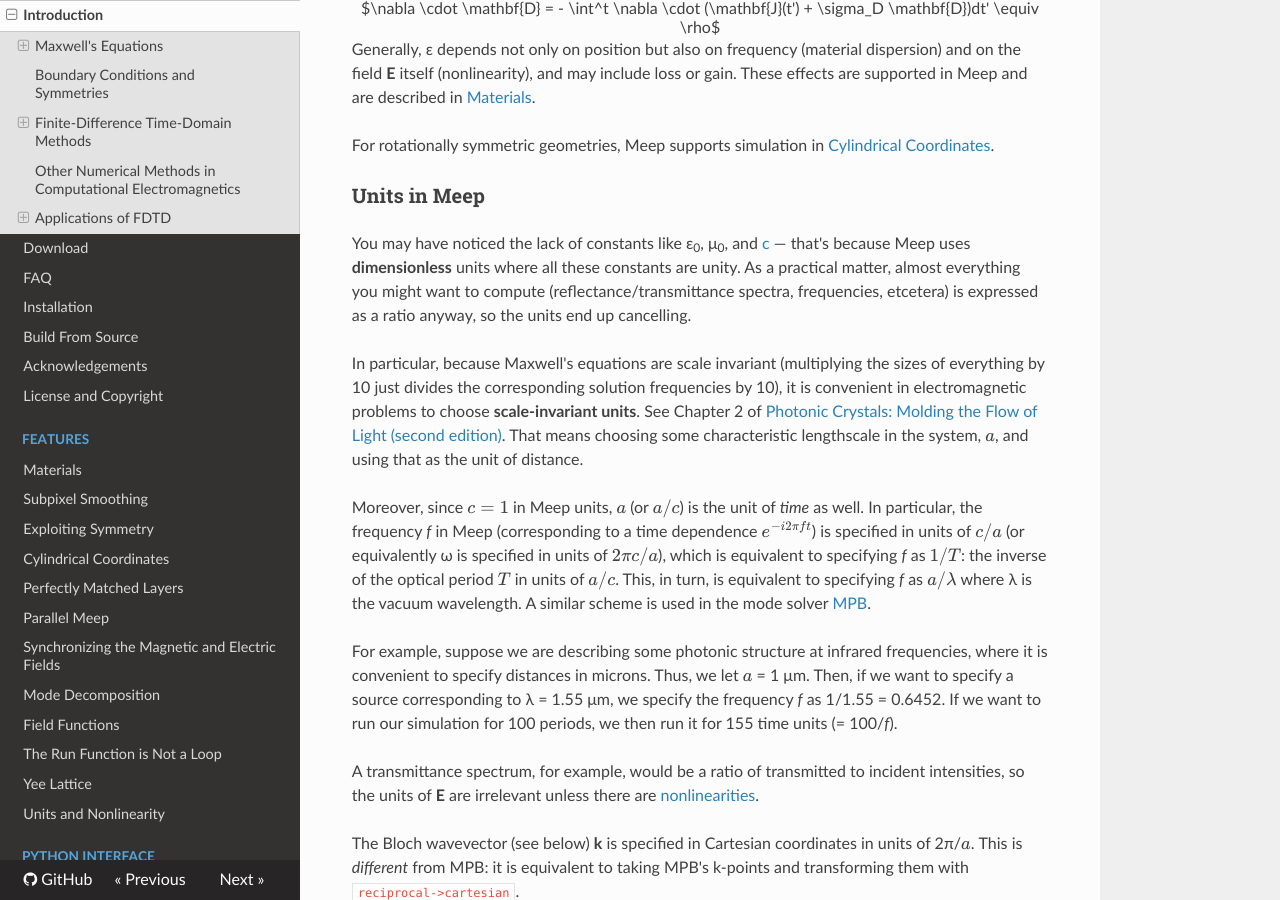
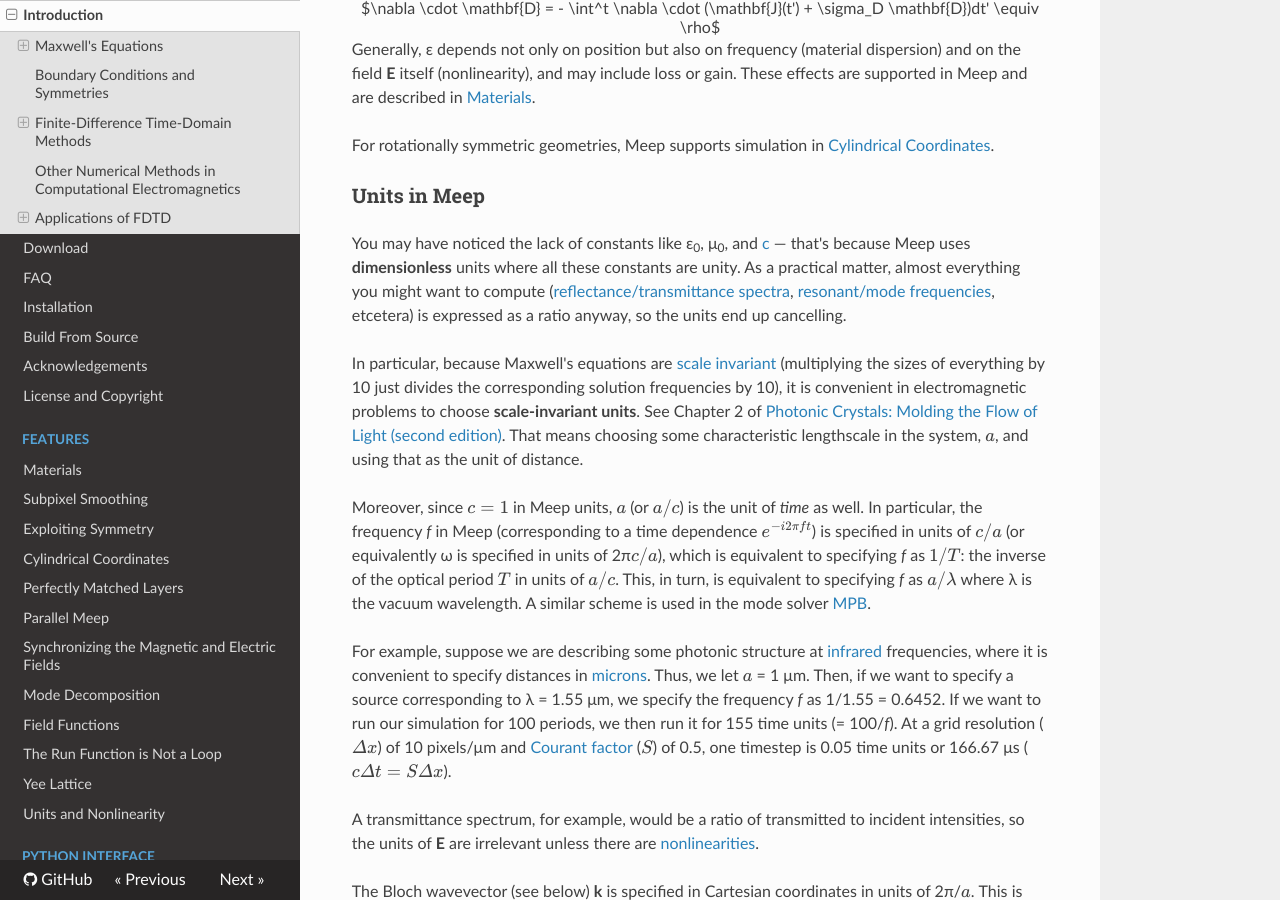
Before and after one commit to NanoComp/meep, an MkDocs documentation site: the page built from doc/docs/Introduction.md, in a window 1280 px wide and 900 px high, scrolled down 1369 px. Built offline with MkDocs 1.6.1, drawn with Linux system fonts in a browser that asks for light colours; nearby versions of some CDN libraries; formulas are drawn with MathJax 3; old or Windows-style settings are respelled for this version of MkDocs; some of the changed text lies outside the part shown.

Commit message:
minor docs update (#993)
* minor docs update

* fixes

* Update FAQ.md

```diff
--- a/doc/docs/Introduction.md
+++ b/doc/docs/Introduction.md
@@ -43,13 +43,13 @@ For rotationally symmetric geometries, Meep supports simulation in [Cylindrical
 
 ### Units in Meep
 
-You may have noticed the lack of constants like ε<sub>0</sub>, μ<sub>0</sub>, and [c](https://en.wikipedia.org/wiki/Speed_of_light) &mdash; that's because Meep uses **dimensionless** units where all these constants are unity. As a practical matter, almost everything you might want to compute (reflectance/transmittance spectra, frequencies, etcetera) is expressed as a ratio anyway, so the units end up cancelling.
+You may have noticed the lack of constants like ε<sub>0</sub>, μ<sub>0</sub>, and [c](https://en.wikipedia.org/wiki/Speed_of_light) &mdash; that's because Meep uses **dimensionless** units where all these constants are unity. As a practical matter, almost everything you might want to compute ([reflectance/transmittance spectra](Python_Tutorials/Basics.md#transmittance-spectrum-of-a-waveguide-bend), [resonant/mode frequencies](Python_Tutorials/Resonant_Modes_and_Transmission_in_a_Waveguide_Cavity.md#resonant-modes), etcetera) is expressed as a ratio anyway, so the units end up cancelling.
 
-In particular, because Maxwell's equations are scale invariant (multiplying the sizes of everything by 10 just divides the corresponding solution frequencies by 10), it is convenient in electromagnetic problems to choose **scale-invariant units**. See Chapter 2 of [Photonic Crystals: Molding the Flow of Light (second edition)](http://ab-initio.mit.edu/book). That means choosing some characteristic lengthscale in the system, $a$, and using that as the unit of distance.
+In particular, because Maxwell's equations are [scale invariant](https://en.wikipedia.org/wiki/Scale_invariance#Classical_electromagnetism) (multiplying the sizes of everything by 10 just divides the corresponding solution frequencies by 10), it is convenient in electromagnetic problems to choose **scale-invariant units**. See Chapter 2 of [Photonic Crystals: Molding the Flow of Light (second edition)](http://ab-initio.mit.edu/book). That means choosing some characteristic lengthscale in the system, $a$, and using that as the unit of distance.
 
-Moreover, since $c=1$ in Meep units, $a$ (or $a/c$) is the unit of *time* as well. In particular, the frequency *f* in Meep (corresponding to a time dependence $e^{-i 2\pi f t}$) is specified in units of $c/a$ (or equivalently ω is specified in units of $2\pi c/a$), which is equivalent to specifying *f* as $1/T$: the inverse of the optical period $T$ in units of $a/c$. This, in turn, is equivalent to specifying *f* as $a/\lambda$ where λ is the vacuum wavelength. A similar scheme is used in the mode solver [MPB](https://mpb.readthedocs.io).
+Moreover, since $c=1$ in Meep units, $a$ (or $a/c$) is the unit of *time* as well. In particular, the frequency *f* in Meep (corresponding to a time dependence $e^{-i 2\pi f t}$) is specified in units of $c/a$ (or equivalently ω is specified in units of 2π$c/a$), which is equivalent to specifying *f* as $1/T$: the inverse of the optical period $T$ in units of $a/c$. This, in turn, is equivalent to specifying *f* as $a/\lambda$ where λ is the vacuum wavelength. A similar scheme is used in the mode solver [MPB](https://mpb.readthedocs.io).
 
-For example, suppose we are describing some photonic structure at infrared frequencies, where it is convenient to specify distances in microns. Thus, we let $a$ = 1 μm. Then, if we want to specify a source corresponding to λ = 1.55 μm, we specify the frequency *f* as 1/1.55 = 0.6452. If we want to run our simulation for 100 periods, we then run it for 155 time units (= 100/*f*).
+For example, suppose we are describing some photonic structure at [infrared](https://en.wikipedia.org/wiki/Infrared) frequencies, where it is convenient to specify distances in [microns](https://en.wikipedia.org/wiki/Micrometre). Thus, we let $a$ = 1 μm. Then, if we want to specify a source corresponding to λ = 1.55 μm, we specify the frequency *f* as 1/1.55 = 0.6452. If we want to run our simulation for 100 periods, we then run it for 155 time units (= 100/*f*). At a grid resolution ($Δx$) of 10 pixels/μm and [Courant factor](https://en.wikipedia.org/wiki/Courant%E2%80%93Friedrichs%E2%80%93Lewy_condition) ($S$) of 0.5, one timestep is 0.05 time units or 166.67 μs ($cΔ t = SΔ x$).
 
 A transmittance spectrum, for example, would be a ratio of transmitted to incident intensities, so the units of **E** are irrelevant unless there are [nonlinearities](Units_and_Nonlinearity.md).
 
@@ -143,7 +143,7 @@ $$P_r(\omega) = \mathrm{Re}\,\hat{\mathbf{n}}\cdot\int \left[ \mathbf{E}_\omega(
 
 (Note that you should *not* subtract the incident fields when computing the *transmitted* fields, because on the "output side" of a scattering problem there are only outgoing fields, whereas on the "input side" there are both incoming (incident) and outgoing (reflected) fields and you must separate the two before computing the Poynting flux.)
 
-Meep is designed to make these kinds of calculations easy, as long as you have some idea of what is going on. For examples, see [Tutorial/Basics](Python_Tutorials/Basics.md#transmittance-spectrum-of-a-waveguide-bend).
+Meep is designed to make these kinds of calculations easy, as long as you have some idea of what is going on. For examples, see [Tutorial/Basics/Transmittance Spectrum of a Waveguide Bend](Python_Tutorials/Basics.md#transmittance-spectrum-of-a-waveguide-bend).
 
 ### Resonant Modes
 
```
Also changed, not shown: doc/docs/FAQ.md (+8 -8 lines), doc/docs/Field_Functions.md (+4 -2 lines), doc/docs/Parallel_Meep.md (+1 -1 lines), doc/docs/Python_User_Interface.md (+1 -1 lines), doc/docs/Scheme_User_Interface.md (+1 -1 lines).
